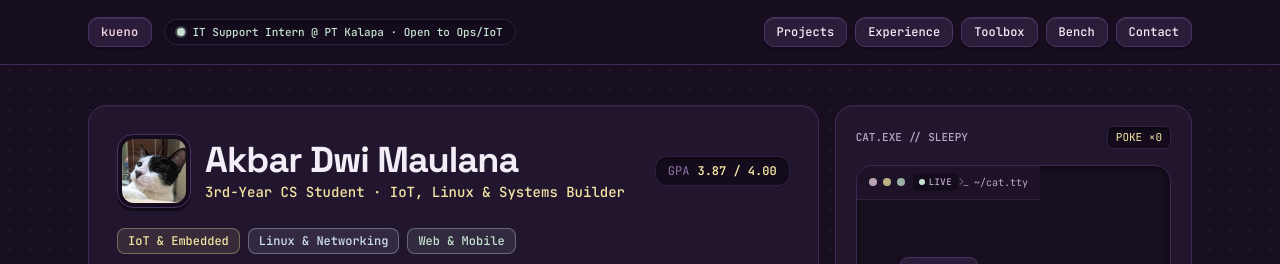
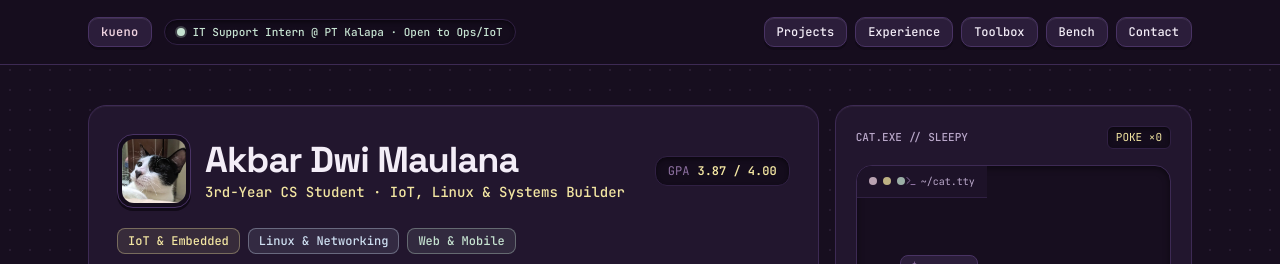
Before and after one commit to kuenobaikbanget/my-porto, a React (Vite) app: page / in a window 1280 px wide. Shown: the top 264 px of the page. Built offline with nearby package versions, Linux system fonts and the light colour scheme.

Commit message:
chore: remove LIVE badge from cat terminal header

```diff
--- a/src/components/TuxedoCatWidget.tsx
+++ b/src/components/TuxedoCatWidget.tsx
@@ -10,7 +10,6 @@ interface CatStage {
   intervalMs: number;
   reactionType: 'hop' | 'shake';
   badgeClass: string;
-  liveDotClass: string;
   bubbleClass: string;
   artClass: string;
   logClass: string;
@@ -29,7 +28,6 @@ const stages: CatStage[] = [
     intervalMs: 680,
     reactionType: 'hop',
     badgeClass: 'text-[#b9a7c9]',
-    liveDotClass: 'bg-[#c6e3d1]',
     bubbleClass: 'border-[#493364] bg-[#2b1d3a] text-[#cfe0f2]',
     artClass: 'text-[#b9a7c9]',
     logClass: 'text-[#8e71a2]',
@@ -64,7 +62,6 @@ const stages: CatStage[] = [
     intervalMs: 540,
     reactionType: 'hop',
     badgeClass: 'text-[#c6e3d1]',
-    liveDotClass: 'bg-[#c6e3d1]',
     bubbleClass: 'border-[#c6e3d1]/45 bg-[#2b1d3a] text-[#c6e3d1]',
     artClass: 'text-[#f3edf7]',
     logClass: 'text-[#c6e3d1]',
@@ -98,7 +95,6 @@ const stages: CatStage[] = [
     intervalMs: 480,
     reactionType: 'hop',
     badgeClass: 'text-[#f3e6a2]',
-    liveDotClass: 'bg-[#f3e6a2]',
     bubbleClass: 'border-[#f3e6a2]/45 bg-[#2b1d3a] text-[#f3e6a2]',
     artClass: 'text-[#f3edf7]',
     logClass: 'text-[#f3e6a2]',
@@ -132,7 +128,6 @@ const stages: CatStage[] = [
     intervalMs: 420,
     reactionType: 'shake',
     badgeClass: 'text-[#eed2df]',
-    liveDotClass: 'bg-[#f3e6a2]',
     bubbleClass: 'border-[#eed2df]/50 bg-[#2b1d3a] text-[#eed2df]',
     artClass: 'text-[#eed2df]',
     logClass: 'text-[#f3e6a2]',
@@ -166,7 +161,6 @@ const stages: CatStage[] = [
     intervalMs: 280,
     reactionType: 'shake',
     badgeClass: 'text-[#eed2df]',
-    liveDotClass: 'bg-[#eed2df]',
     bubbleClass: 'border-[#eed2df]/75 bg-[#362039] text-[#f3e6a2]',
     artClass: 'text-[#f3e6a2]',
     logClass: 'text-[#eed2df]',
@@ -256,19 +250,10 @@ export const TuxedoCatWidget: FC = () => {
       >
         {/* Terminal Title Bar */}
         <div className="flex items-center justify-between border-b border-[#302043] bg-[#1d1228] px-3 py-2 font-mono text-[10px] text-[#8e71a2]">
-          <div className="flex items-center gap-2">
-            <div className="flex items-center gap-1.5" aria-hidden="true">
-              <span className="h-2 w-2 rounded-full bg-[#eed2df]/75" />
-              <span className="h-2 w-2 rounded-full bg-[#f3e6a2]/75" />
-              <span className="h-2 w-2 rounded-full bg-[#c6e3d1]/75" />
-            </div>
-            <span className="inline-flex items-center gap-1 rounded bg-[#140c1c] px-1.5 py-0.5 text-[9px] font-semibold tracking-wider text-[#b9a7c9]">
-              <span
-                className={`h-1.5 w-1.5 rounded-full ${current.liveDotClass}`}
-                aria-hidden="true"
-              />
-              LIVE
-            </span>
+          <div className="flex items-center gap-1.5" aria-hidden="true">
+            <span className="h-2 w-2 rounded-full bg-[#eed2df]/75" />
+            <span className="h-2 w-2 rounded-full bg-[#f3e6a2]/75" />
+            <span className="h-2 w-2 rounded-full bg-[#c6e3d1]/75" />
           </div>
           <span className="inline-flex items-center gap-1 text-[#b9a7c9]">
             <LuTerminal className="h-3 w-3 text-[#8e71a2]" aria-hidden="true" />
```
